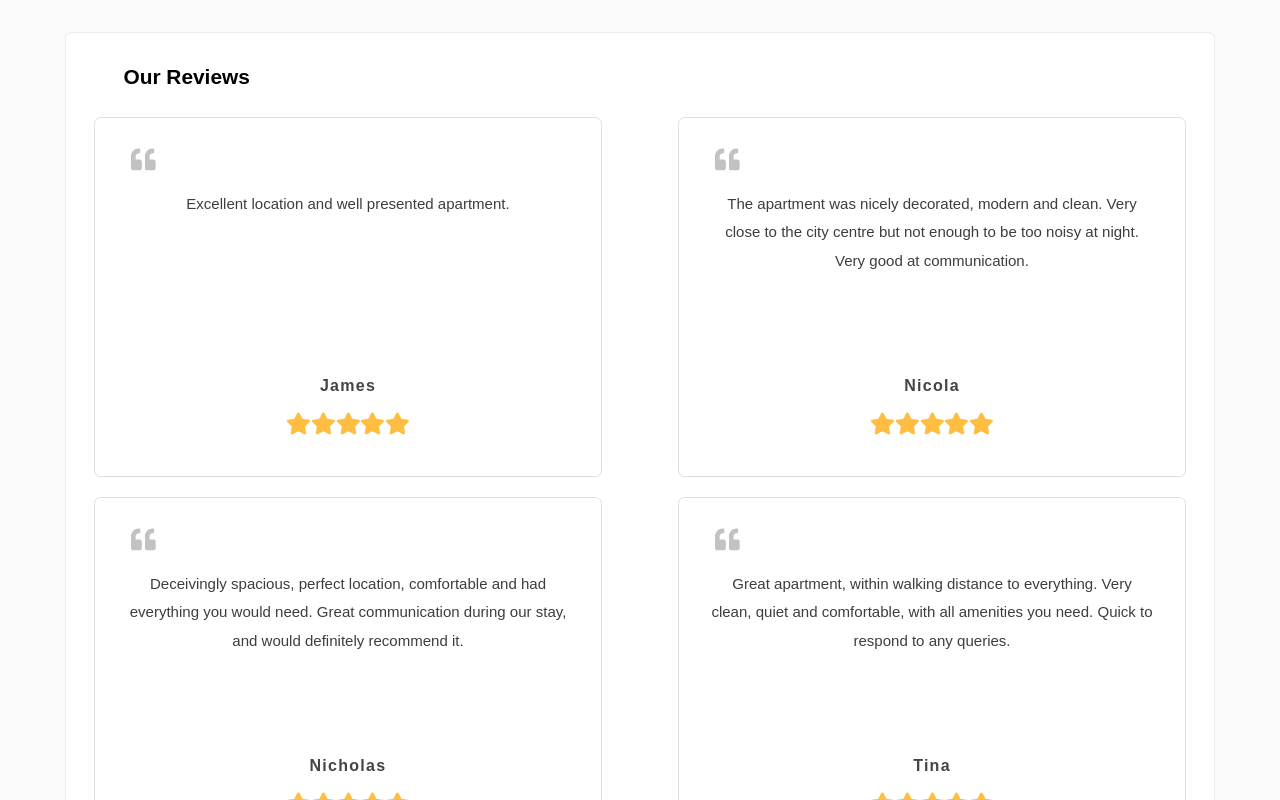
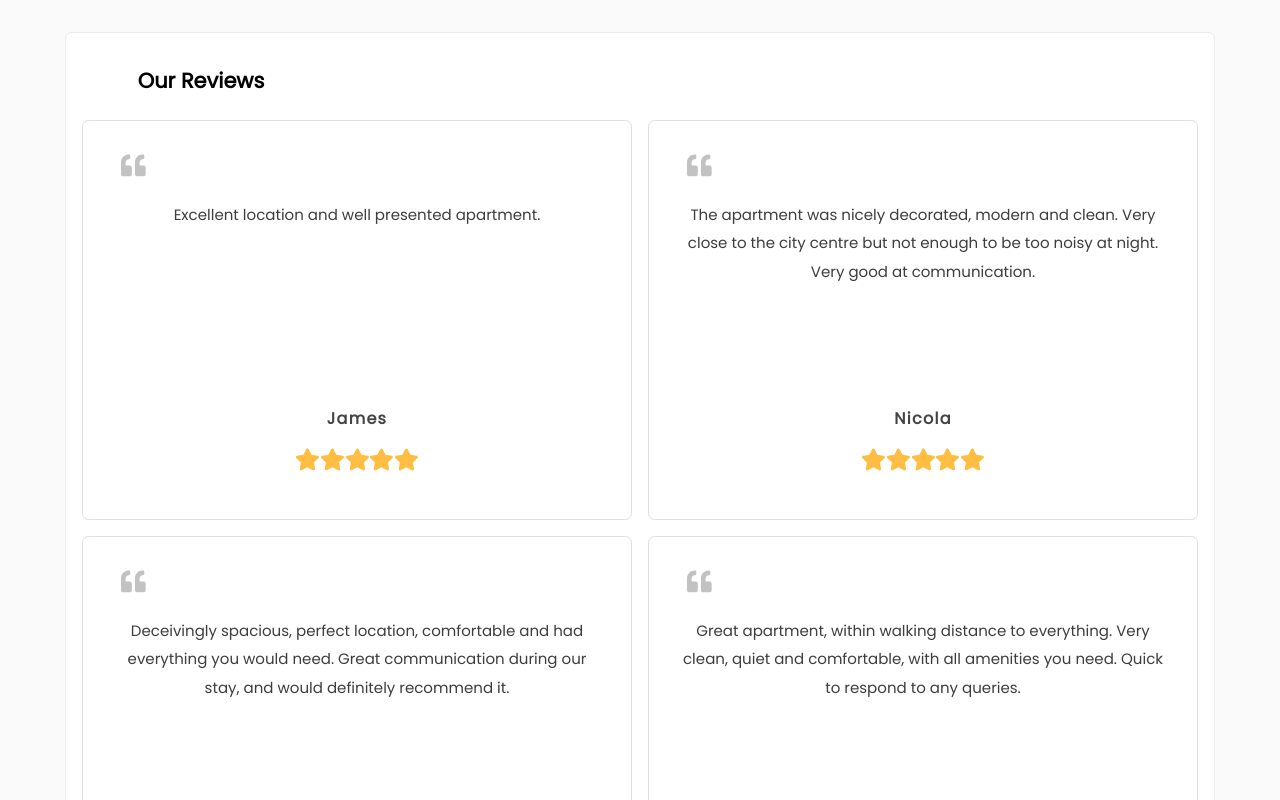
Before and after one commit to cleverAkanimoh/reviews-tailwind, a React (Vite) app: page / in a window 1280 px wide. Shown: the top 800 px of the page. Built offline with nearby package versions, Linux system fonts and the light colour scheme.

Commit message:
modified index.html and index.css

```diff
--- a/index.html
+++ b/index.html
@@ -4,6 +4,7 @@
     <meta charset="UTF-8" />
     <link rel="icon" type="image/svg+xml" href="/vite.svg" />
     <meta name="viewport" content="width=device-width, initial-scale=1.0" />
+    <link href="https://fonts.googleapis.com/css?family=Poppins&display=swap" rel="stylesheet">
     <title>Our Reviews - The serviced Apartment Specialists</title>
   </head>
 
--- a/src/index.css
+++ b/src/index.css
@@ -6,6 +6,7 @@
     padding: 0;
     margin: 0;
     box-sizing: border-box;
+    font-family: "Poppins", Poppins, sans-serif;
 }
 
 .reviews__container {
@@ -20,14 +21,14 @@
 
 .reviews__div_container {
     width: 300px;
-    padding: 1.5rem 0;
+    padding: 1.5rem 1rem;
     border: 1px solid #dfdfdf8e;
     border-radius: 0.4rem;
     background-color: #fff;
     display: grid;
     place-items: center;
     grid-template-columns: repeat(1, 1fr);
-    gap: 20px;
+    gap: 16px;
     transition: all 0.2s;
 }
 
@@ -36,12 +37,12 @@
     width: 90%;
     margin: 0.5rem 0rem;
     color: #000000;
-    font: bolder 1.305rem sans-serif;
+    font: bolder 1.305rem Poppins, sans-serif;
 }
 
 .reviews_boxes {
     position: relative;
-    width: 90%;
+    width: 100%;
     height: 360px;
     border: 1px solid #dfdfdf;
     border-radius: 0.4rem;
@@ -60,7 +61,6 @@
 .stay__up_para {
     text-transform: none;
     font-size: 0.89rem;
-    font-family: sans-serif;
     line-height: 1.55;
     text-align: center;
     color: #3d3d3d;
@@ -84,7 +84,7 @@
 
 .stay__down__h3 {
     color: #444;
-    font: 600 1rem sans-serif;
+    font: 600 1rem Poppins, sans-serif;
     margin: 1rem 0;
     letter-spacing: 0.08rem;
 }
@@ -96,7 +96,7 @@
 
 @media screen and (min-width: 450px) {
     .reviews__div_container {
-        width: 90%;
+        width: 96%;
     }
 }
 @media screen and (min-width: 576px) {
@@ -107,12 +107,16 @@
 
 @media screen and (min-width: 768px) {
     .reviews__div_container {
-        width: 100%;
+        width: 96%;
         grid-template-columns: repeat(2, 1fr);
     }
 
     .reviews__text {
         grid-column: span 2;
+    }
+
+    .reviews_boxes {
+        height: 85vh;
     }
 
     .stay__up_para {
@@ -126,6 +130,9 @@
     .reviews__div_container {
         width: 950px;
     }
+    .reviews_boxes {
+        height: 400px;
+    }
 }
 
 @media screen and (min-width: 1200px) {
```
